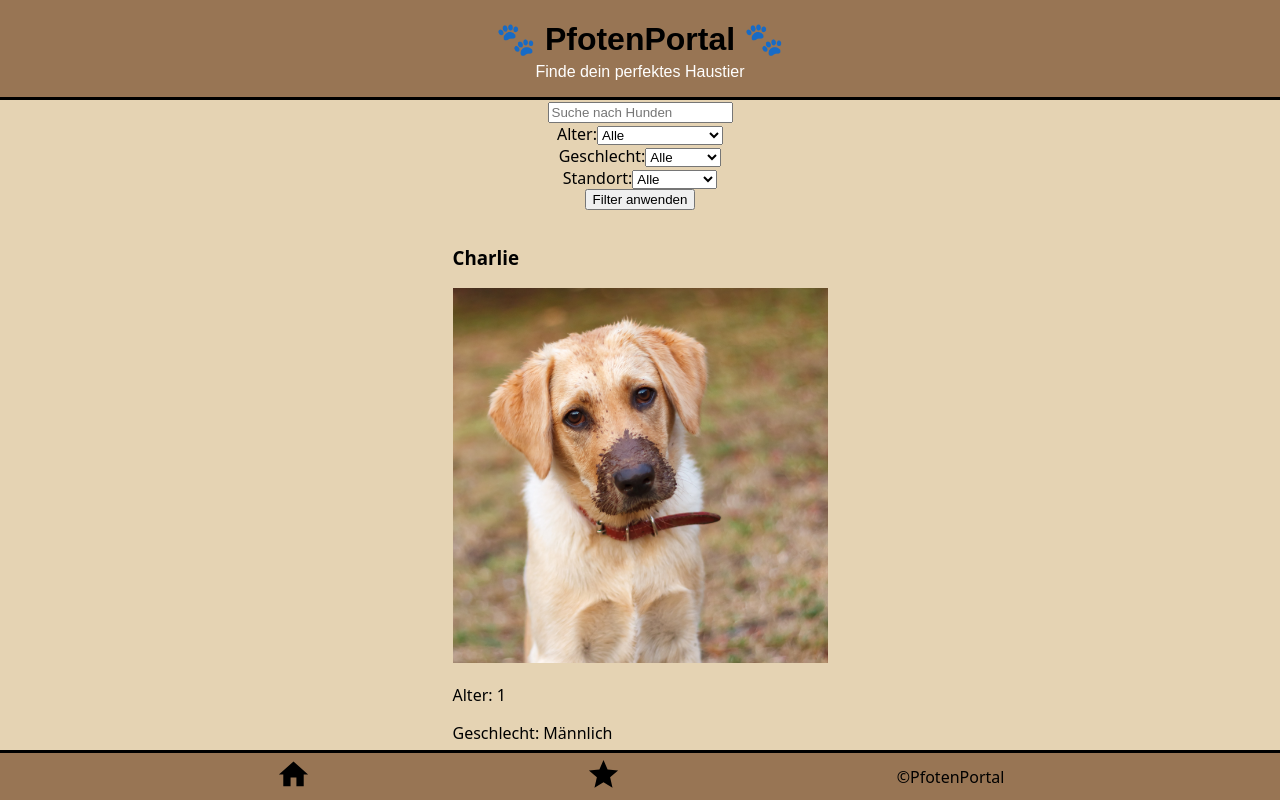
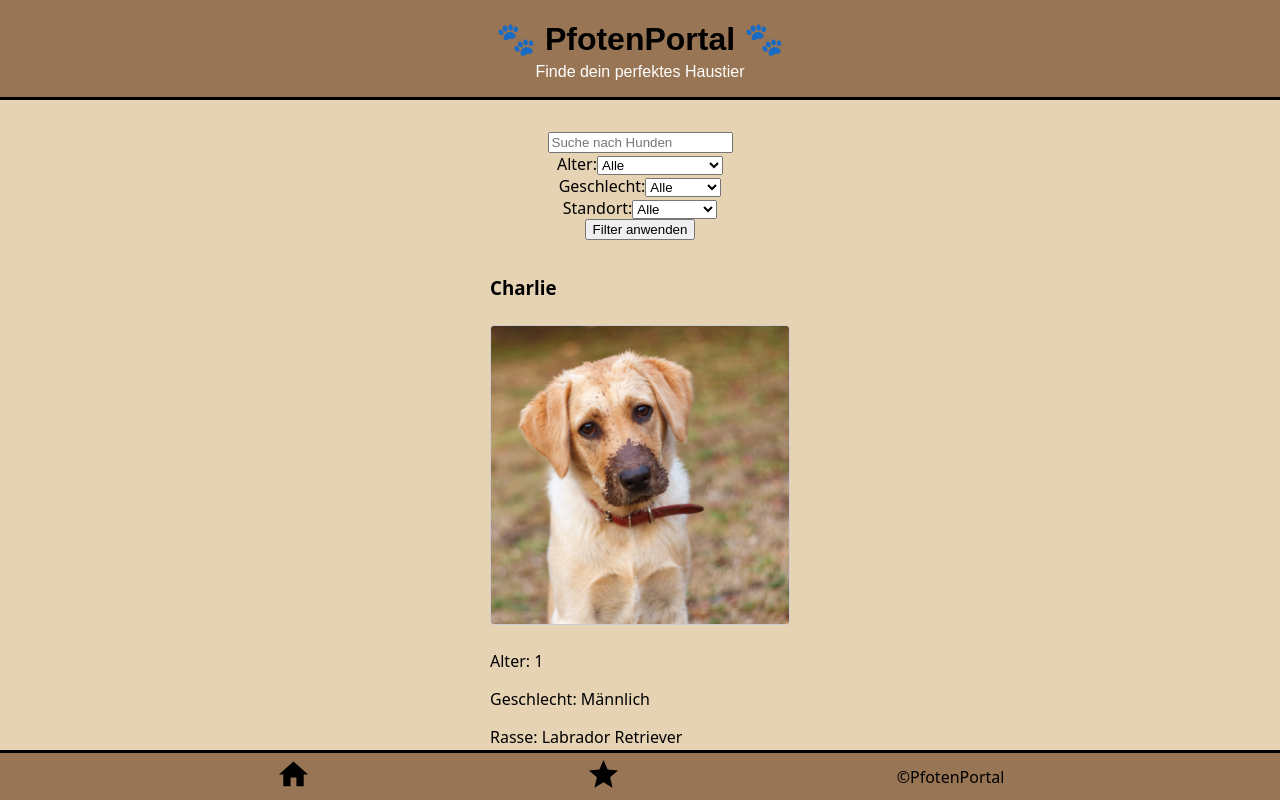
Before and after one commit to DErdmann1/Pfoten-Portal, a Next.js app: page /dogs in a window 1280 px wide. Shown: the top 800 px of the page. Built offline with nearby package versions, Linux system fonts and the light colour scheme.

Commit message:
center images and give padding to the header

```diff
--- a/components/Doglist/index.js
+++ b/components/Doglist/index.js
@@ -6,6 +6,15 @@ import styled from "styled-components";
 const ListContainer = styled.ul`
   list-style-type: none;
   padding: 0;
+`;
+
+const DogImage = styled(Image)`
+  display: block;
+  margin: 25px auto;
+  border: 1px solid #ccc;
+  border-radius: 4px;
+  max-width: 300px;
+  max-height: 300px;
 `;
 
 export default function DogList({ items, onBookmark, isBookmarked }) {
@@ -25,7 +34,7 @@ export default function DogList({ items, onBookmark, isBookmarked }) {
       {items.map((item) => (
         <li key={item.id}>
           <h3>{item.name}</h3>
-          <Image src={item.image} alt={item.name} width={375} height={375} />
+          <DogImage src={item.image} alt={item.name} width={375} height={375} />
           <p>Alter: {item.age}</p>
           <p>Geschlecht: {item.gender}</p>
           <p>Rasse: {item.breed}</p>
--- a/components/Header/index.js
+++ b/components/Header/index.js
@@ -7,6 +7,7 @@ const StyledHeader = styled.header`
   width: 100%;
   border-bottom: 3px solid black;
   height: 100px;
+  margin-bottom: 30px;
 `;
 
 const Logo = styled.h1`
```
